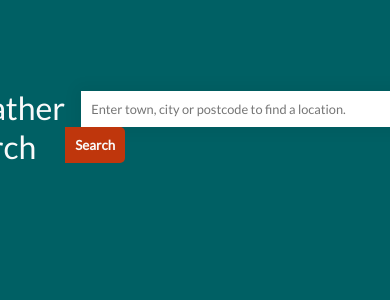
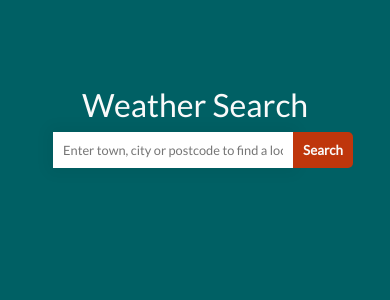
Before and after one commit to FraserACoutts/WeatherApp, a React (Create React App) app: page / in a window 390 px wide. Shown: the top 300 px of the page. Built offline with nearby package versions, Linux system fonts and the light colour scheme.

Commit message:
Adding some media queries

```diff
--- a/src/components/CurrentTemp.css
+++ b/src/components/CurrentTemp.css
@@ -3,6 +3,16 @@
     flex-direction: column;
     padding-top: 30rem;
     width: 400px;
+}
+
+@media only screen and (max-width: 600px) {
+    .temp-details {
+        width: 300px;
+    }
+
+    .temp-details h1 {
+        font-size: 1.5rem;
+    }
 }
 
 .weather-details {
--- a/src/components/Search.css
+++ b/src/components/Search.css
@@ -36,6 +36,18 @@
     position: fixed;
 }
 
+@media only screen and (max-width: 600px) {
+    .search-form {
+        flex-direction: column;
+    }
+}
+
+@media only screen and (max-width: 600px) {
+    .search-form h1 {
+        padding-bottom: 0.5rem;
+    }
+}
+
 .search-form button {
     padding: 10px;
     border: none;
@@ -60,3 +72,9 @@
     margin-left: 1rem;
     color: #212121;
 }
+
+@media only screen and (max-width: 600px) {
+    .input {
+        width: 15rem;
+    }
+}
```
